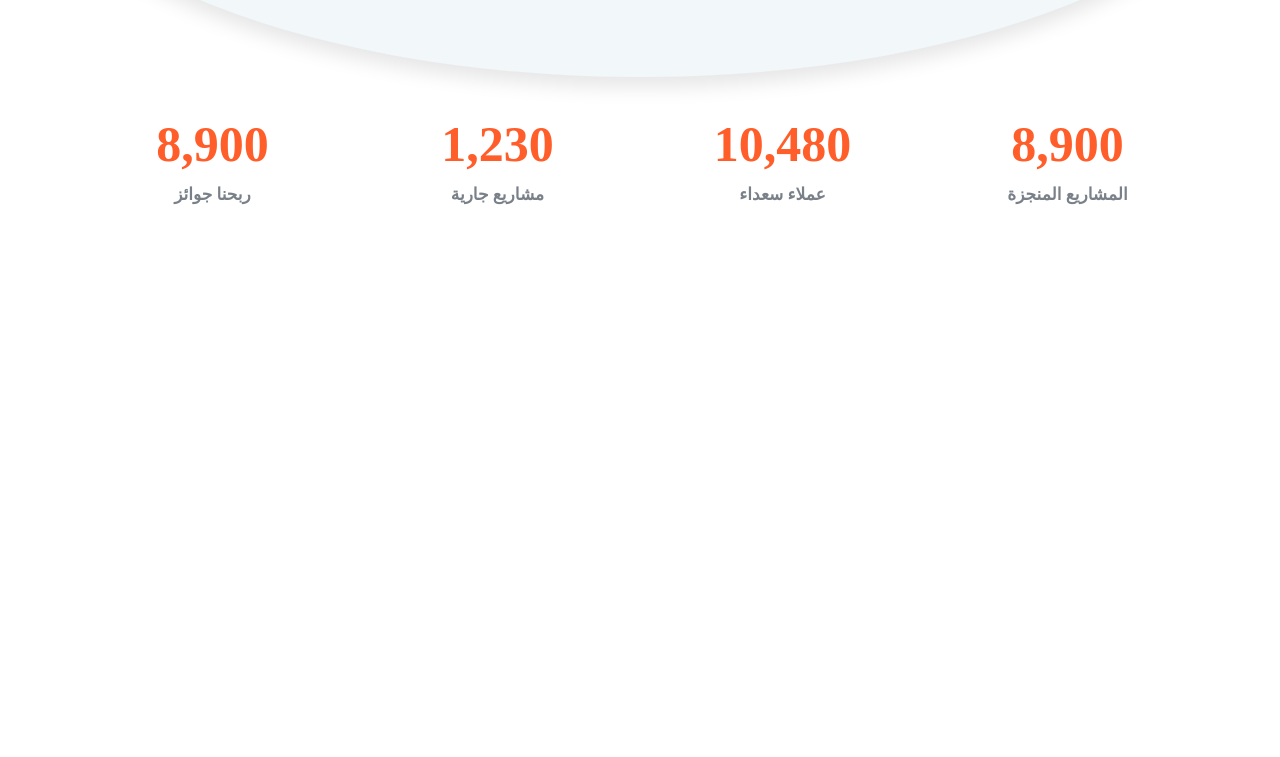
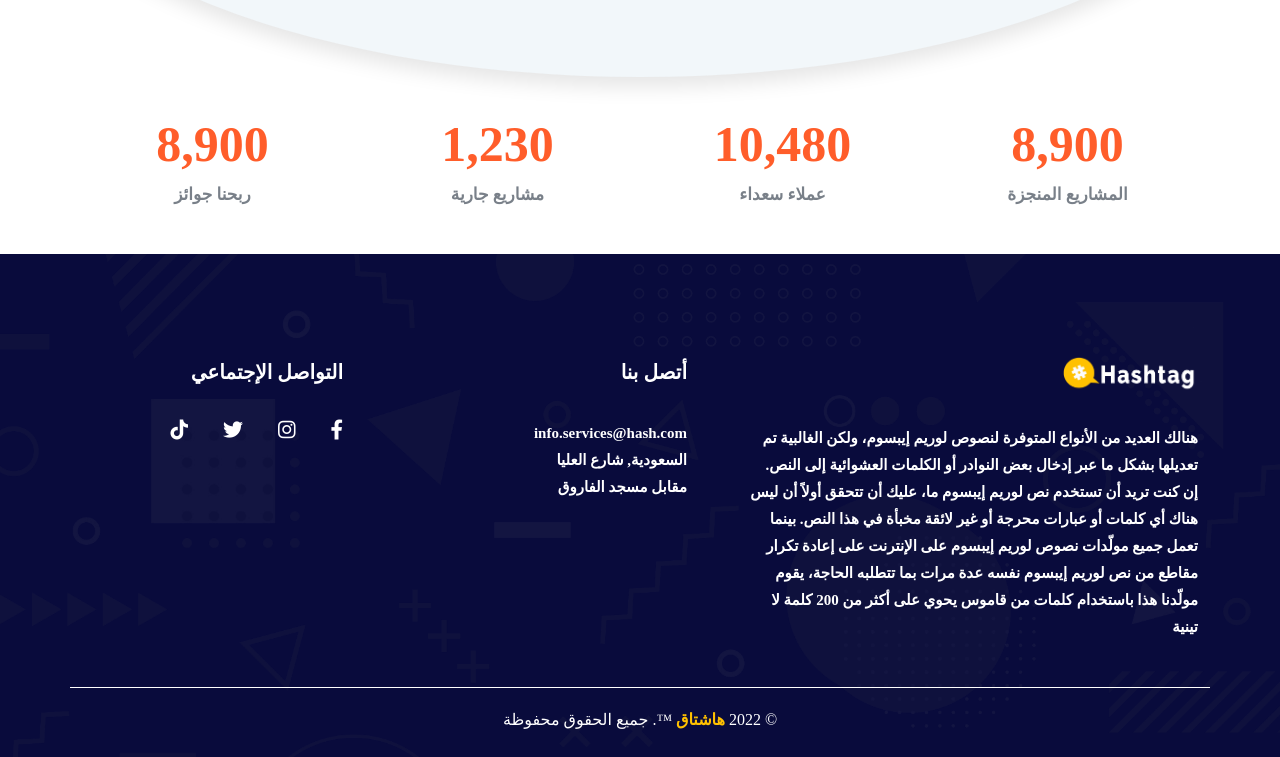
Before and after one commit to faisaldeveloped/hashtag_website, a plain HTML site: page about.html in a window 1280 px wide. Shown: the part 1069-1826 px from the top of the page. Before the commit the page ends 1323 px from the top, so only its background shows below. Drawn offline with nearby package versions, Linux system fonts and the light colour scheme; a web font is replaced by a local one.

Commit message:
Update about.html

```diff
--- a/about.html
+++ b/about.html
@@ -182,6 +182,53 @@
 
 
 
+<!-- Footer section -->
+
+    <footer class="footer_wrapper" id="contact">
+
+      <div class="container">
+        <div class="row">
+          <div class="col-lg-5 footer_logo mb-4 mb-lg-0">
+            <img src="./images/logo-white.png" alt="Logo" />
+
+            <p class="footer_text">
+              هنالك العديد من الأنواع المتوفرة لنصوص لوريم إيبسوم، ولكن الغالبية تم تعديلها بشكل ما عبر إدخال بعض النوادر أو الكلمات العشوائية إلى النص. إن كنت تريد أن تستخدم نص لوريم إيبسوم ما، عليك أن تتحقق أولاً أن ليس هناك أي كلمات أو عبارات محرجة أو غير لائقة مخبأة في هذا النص. بينما تعمل جميع مولّدات نصوص لوريم إيبسوم على الإنترنت على إعادة تكرار مقاطع من نص لوريم إيبسوم نفسه عدة مرات بما تتطلبه الحاجة، يقوم مولّدنا هذا باستخدام كلمات من قاموس يحوي على أكثر من 200 كلمة لا تينية
+            </p>
+          </div>
+
+          <div class="col-lg-4 px-lg-5 mb-4 mb-lg-0">
+            <h3 class="footer_title">أتصل بنا</h3>
+
+            <p class="footer_text">
+              <a href="#">info.services@hash.com</a><br/>
+              <a href="#" class="footer-address">السعودية, شارع العليا <br/> مقابل مسجد الفاروق</a>
+            </p>
+          </div>
+
+          <div class="col-lg-3 mb-4 mb-lg-0">
+            <h3 class="footer_title">التواصل الإجتماعي</h3>
+
+            <p>
+              <a href="#" class="footer_social_media_icon"> <i class="fab fa-facebook-f"></i> </a>
+              <a href="#" class="footer_social_media_icon"> <i class="fab fa-instagram"></i> </a>
+              <a href="#" class="footer_social_media_icon"> <i class="fab fa-twitter"></i> </a>
+              <a href="#" class="footer_social_media_icon"> <i class="fab fa-tiktok"></i> </a>
+            </p>
+          </div>
+
+          <div class="col-12 footer_credits text-center">
+            <span>&copy; 2022 <a href="#" target="_blank" title="هاشتاق">هاشتاق</a></span>
+            &trade;. جميع الحقوق محفوظة
+          </div>
+
+        </div>
+      </div>
+    </footer>
+    <!-- Footer section exit -->
+
+
+
+
 
 
 
```
